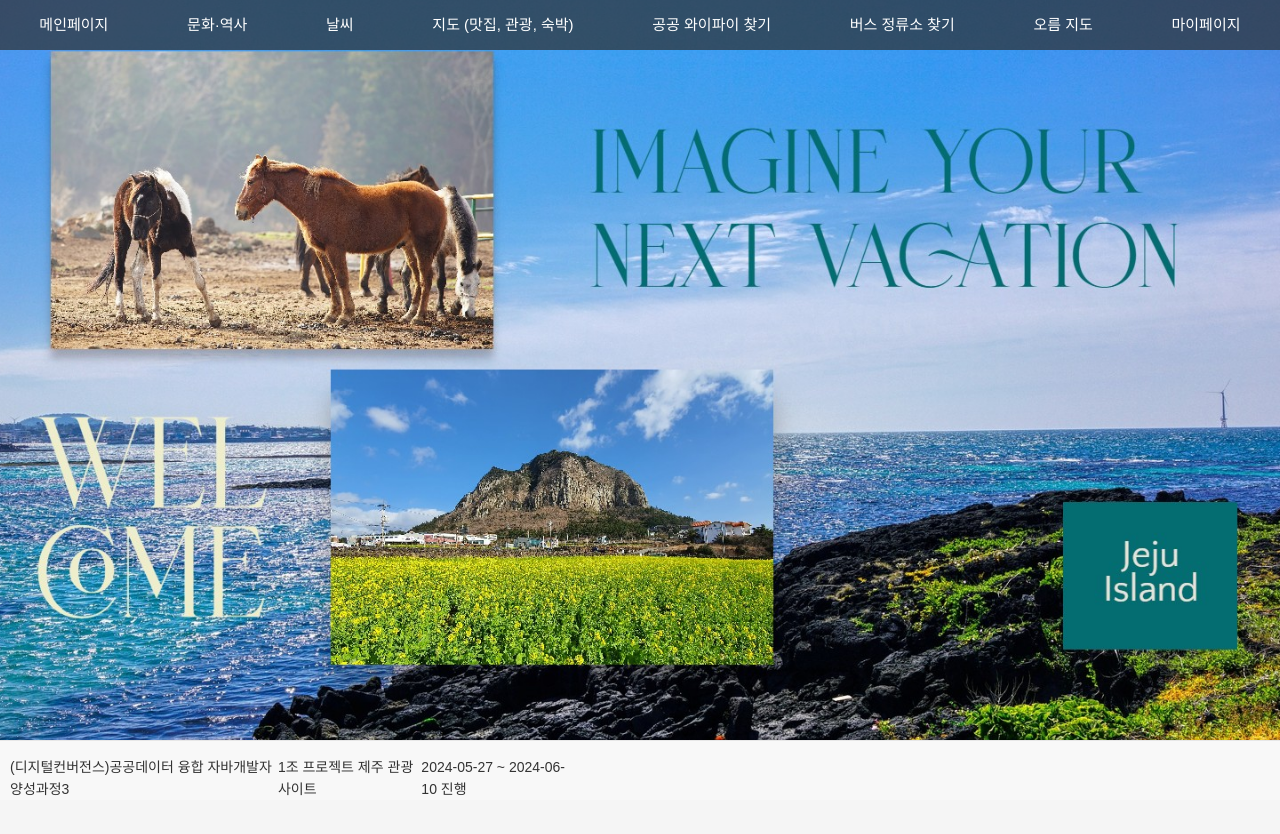
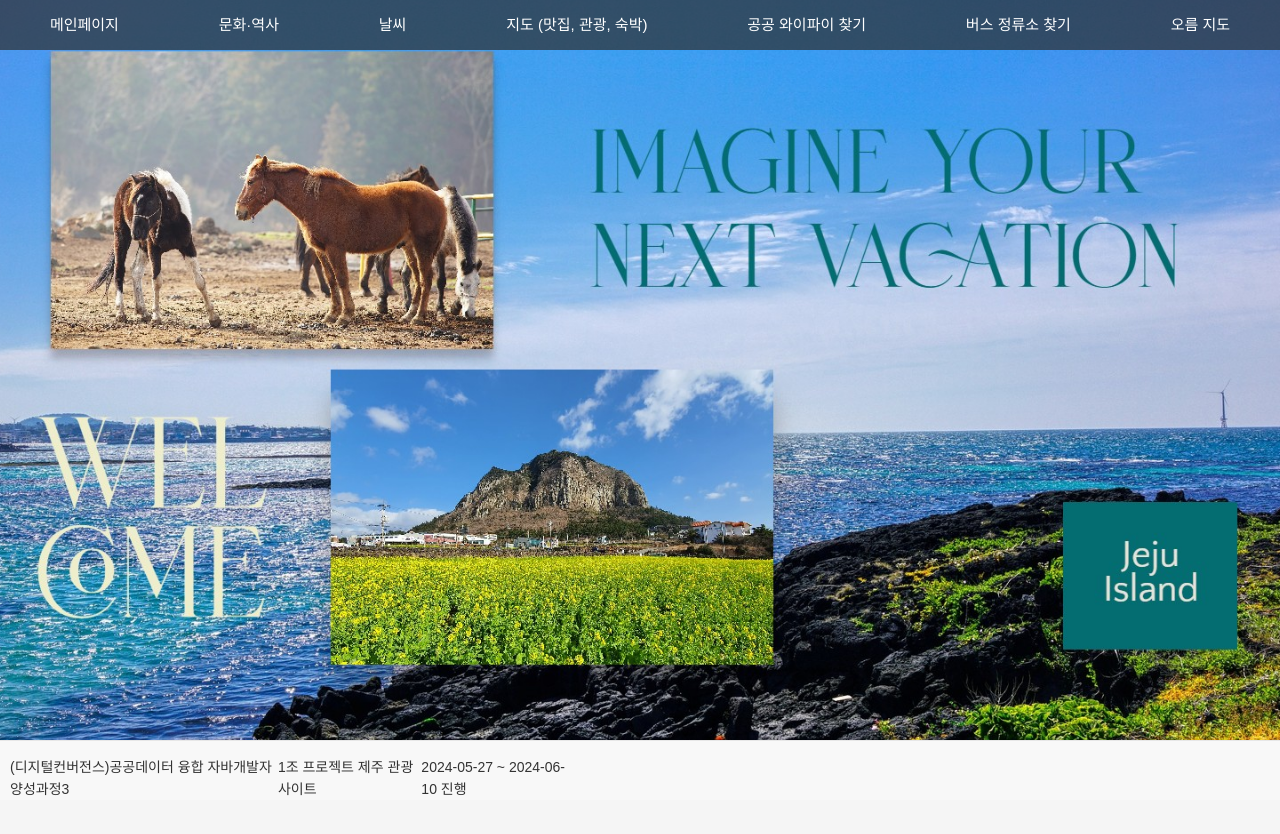
Before and after one commit to suminkim0/jeju_project, a React (Create React App) app: page / in a window 1280 px wide. Shown: the top 834 px of the page. Built offline with nearby package versions, Linux system fonts and the light colour scheme.

Commit message:
마이페이지 삭제

```diff
--- a/src/App.js
+++ b/src/App.js
@@ -1,11 +1,10 @@
 import React from "react";
-import { Route, Routes, useNavigate, useLocation } from "react-router-dom";
+import { Route, Routes, useLocation } from "react-router-dom";
 import Register from "./components/Register";
 import MapContainer from "./components/MapContainer";
 import OpenWifiAxios from "./components/OpenWifiAxios";
 import WifiMap from './components/WifiMap';
 import NavBar from './components/NavBar';
-import logo from './img/logo.png';
 import WeatherForecast from "./components/WeatherForecast";
 import BusStationInfo from "./components/BusStationInfo";
 import Content from "./components/Content";
@@ -18,7 +17,6 @@ import UserGreeting from "./components/UserGreeting";
 import Oreum from "./components/Oreum";
 
 function App() {
-  const navigate = useNavigate();
   const location = useLocation();
 
   return (
@@ -36,7 +34,6 @@ function App() {
             <Route path="/bus" element={<BusStationInfo />} />
             <Route path="/content" element={<Content />} />
             <Route path="/" element={<Main />} />
-            <Route path="/mypage/login" element={<Login />} />
             <Route path="/busMap" element={<BusStationMap />} />
             <Route path="/oreum" element={<Oreum />} />
           </Routes>
--- a/src/components/NavBar.js
+++ b/src/components/NavBar.js
@@ -41,15 +41,6 @@ const NavBar = () => {
       <div className="nav-item">
         <Link to="/oreum" className="nav-link">오름 지도</Link>
       </div>
-      <div className="nav-item"
-           onMouseOver={handleMouseOver}
-           onMouseOut={handleMouseOut}>
-        <Link className="nav-link">마이페이지</Link>
-        <ul className={`submenu ${submenuVisible ? 'visible' : ''}`}>
-          <li><Link to="/mypage/login" className="nav-sublink">로그인</Link></li>
-          <li><Link to="/register" className="nav-sublink">회원가입</Link></li>
-        </ul>
-      </div>
     </nav>
   );
 };
```
